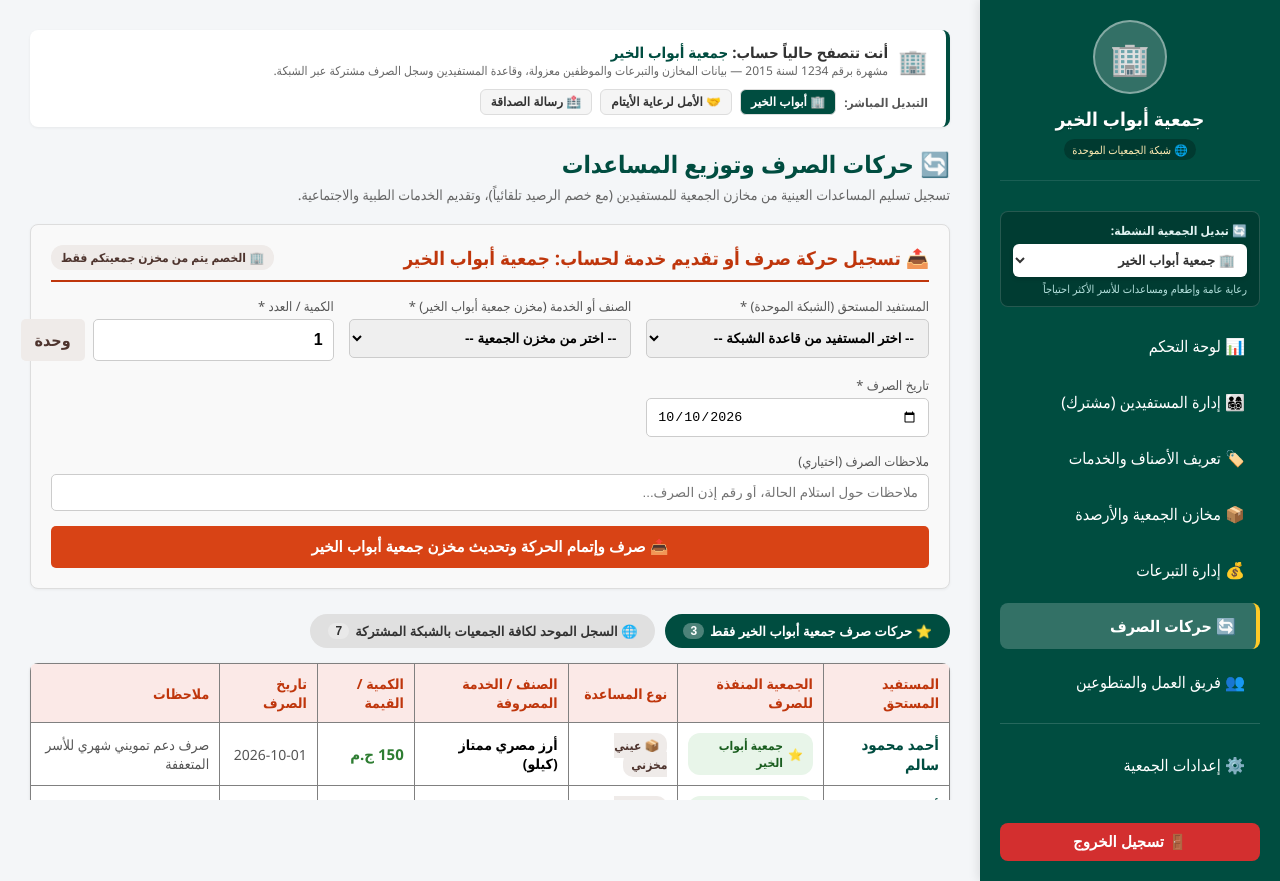
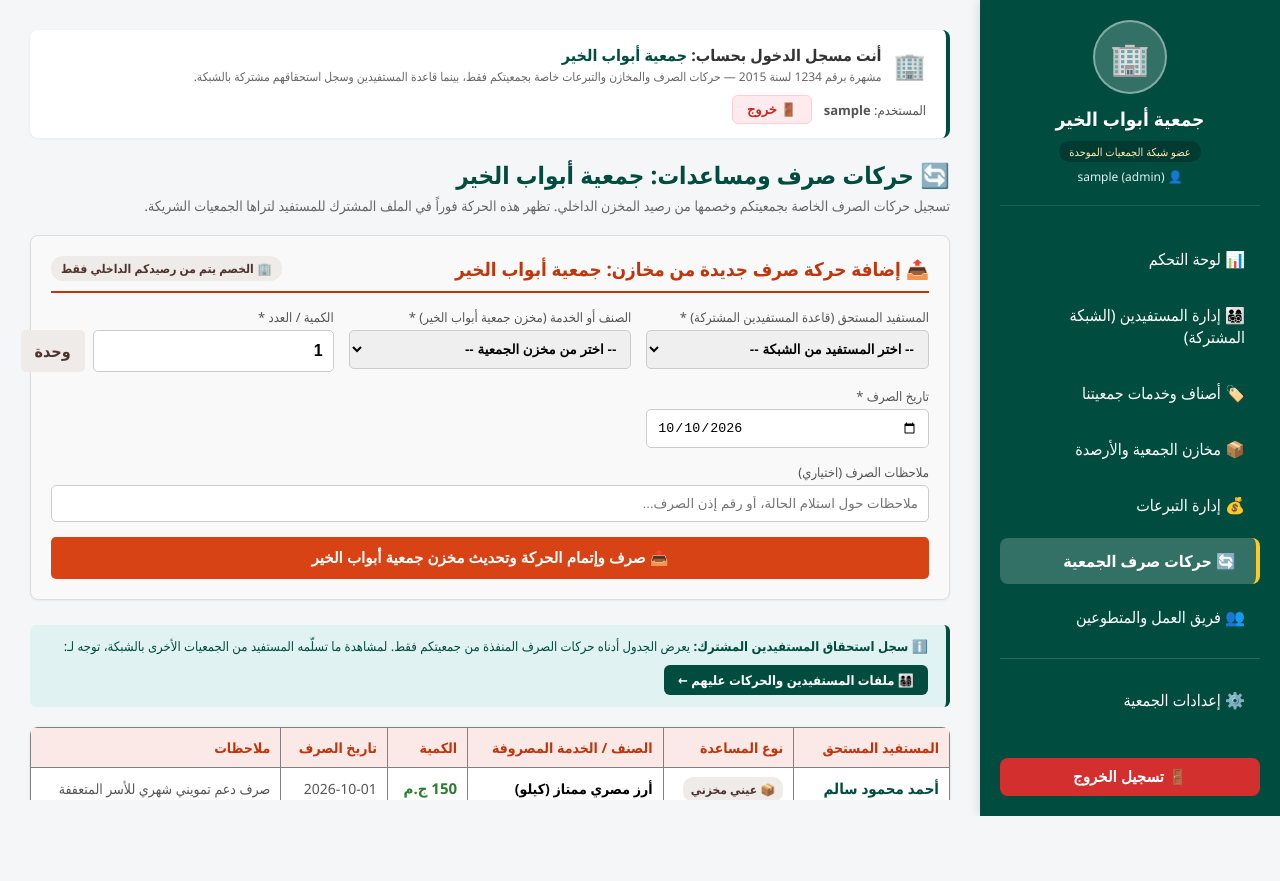
Before and after one commit to AhmedSeef/Charity, an Angular app: page /distributions in a window 1280 px wide. After the commit the page ends 816 px from the top, so only its background shows below. Built offline with nearby package versions, Linux system fonts and the light colour scheme; sample sign-in values are in the browser's storage.

Commit message:
fix: remove in-app switcher and lock charity session strictly to logged-in account, with shared beneficiaries and cross-charity aid history on beneficiary profile

```diff
--- a/src/app/app.html
+++ b/src/app/app.html
@@ -1,6 +1,6 @@
 <div dir="rtl" style="font-family: 'Segoe UI', Tahoma, Geneva, Verdana, sans-serif; margin: 0; padding: 0;" class="app-container">
 
-  <!-- Sidebar with dynamic charity color -->
+  <!-- Sidebar tied strictly to current charity -->
   <nav class="sidebar" *ngIf="auth.isLoggedIn()" [style.background-color]="activeCharity()?.color || '#004d40'">
     <div class="sidebar-header">
       <img *ngIf="logo()" [src]="logo()" alt="شعار الجمعية">
@@ -8,34 +8,21 @@
         {{ activeCharity()?.icon || '🏢' }}
       </div>
       <h2 style="margin: 0; font-size: 19px; line-height: 1.4; font-weight: bold; text-shadow: 0 1px 2px rgba(0,0,0,0.2);">{{ title() }}</h2>
-      <div style="font-size: 11px; background: rgba(0,0,0,0.25); padding: 3px 8px; border-radius: 12px; margin-top: 6px; color: #ffecb3;">
-        🌐 شبكة الجمعيات الموحدة
+      <div style="font-size: 11px; background: rgba(0,0,0,0.25); padding: 3px 10px; border-radius: 12px; margin-top: 8px; color: #ffecb3;">
+        عضو شبكة الجمعيات الموحدة
       </div>
-    </div>
-
-    <!-- مبدّل الجمعية الفوري (Multi-Tenancy Fast Switcher) -->
-    <div style="background: rgba(0,0,0,0.22); border-radius: 8px; padding: 10px 12px; margin-bottom: 16px; border: 1px solid rgba(255,255,255,0.15);">
-      <label style="display: block; font-size: 12px; color: #e0f2f1; margin-bottom: 5px; font-weight: bold;">
-        🔄 تبديل الجمعية النشطة:
-      </label>
-      <select [ngModel]="activeCharityId()" (ngModelChange)="onCharityChange($event)"
-              style="width: 100%; padding: 8px; border-radius: 6px; border: none; font-size: 13px; font-weight: bold; background: white; color: #333; cursor: pointer; outline: none; box-shadow: 0 2px 4px rgba(0,0,0,0.15);">
-        <option *ngFor="let c of charities()" [value]="c.id">
-          {{ c.icon }} {{ c.name }}
-        </option>
-      </select>
-      <div style="font-size: 11px; color: #b2dfdb; margin-top: 5px; line-height: 1.3;">
-        {{ activeCharity()?.roleDesc }}
+      <div style="font-size: 12px; color: #e0f2f1; margin-top: 6px;">
+        👤 {{ auth.getCurrentUser()?.username }} ({{ auth.getCurrentUser()?.role || 'مسؤول' }})
       </div>
     </div>
 
     <div class="nav-links">
       <a routerLink="/dashboard" routerLinkActive="active-link">📊 لوحة التحكم</a>
-      <a routerLink="/beneficiaries" routerLinkActive="active-link">👨‍👩‍👧‍👦 إدارة المستفيدين (مشترك)</a>
-      <a routerLink="/items-catalog" routerLinkActive="active-link">🏷️ تعريف الأصناف والخدمات</a>
+      <a routerLink="/beneficiaries" routerLinkActive="active-link">👨‍👩‍👧‍👦 إدارة المستفيدين (الشبكة المشتركة)</a>
+      <a routerLink="/items-catalog" routerLinkActive="active-link">🏷️ أصناف وخدمات جمعيتنا</a>
       <a routerLink="/inventory" routerLinkActive="active-link">📦 مخازن الجمعية والأرصدة</a>
       <a routerLink="/donations" routerLinkActive="active-link">💰 إدارة التبرعات</a>
-      <a routerLink="/distributions" routerLinkActive="active-link">🔄 حركات الصرف</a>
+      <a routerLink="/distributions" routerLinkActive="active-link">🔄 حركات صرف الجمعية</a>
       <a routerLink="/staff" routerLinkActive="active-link">👥 فريق العمل والمتطوعين</a>
       <hr style="border: 0; border-top: 1px solid rgba(255,255,255,0.15); width: 100%; margin: 8px 0;">
       <a routerLink="/settings" routerLinkActive="active-link">⚙️ إعدادات الجمعية</a>
@@ -50,29 +37,25 @@
   <!-- Main Content -->
   <main class="main-content" [ngStyle]="{'padding': auth.isLoggedIn() ? '30px' : '0'}">
     <!-- Top Bar Notice in Main Area -->
-    <div *ngIf="auth.isLoggedIn()" style="background: white; border-radius: 8px; padding: 12px 18px; margin-bottom: 20px; box-shadow: 0 1px 3px rgba(0,0,0,0.06); display: flex; justify-content: space-between; align-items: center; flex-wrap: wrap; gap: 10px; border-right: 4px solid;"
+    <div *ngIf="auth.isLoggedIn()" style="background: white; border-radius: 8px; padding: 14px 20px; margin-bottom: 20px; box-shadow: 0 1px 3px rgba(0,0,0,0.06); display: flex; justify-content: space-between; align-items: center; flex-wrap: wrap; gap: 10px; border-right: 4px solid;"
          [style.border-color]="activeCharity()?.color || '#004d40'">
-      <div style="display: flex; align-items: center; gap: 10px;">
-        <span style="font-size: 24px;">{{ activeCharity()?.icon || '🏢' }}</span>
+      <div style="display: flex; align-items: center; gap: 12px;">
+        <span style="font-size: 26px;">{{ activeCharity()?.icon || '🏢' }}</span>
         <div>
-          <div style="font-weight: bold; color: #333; font-size: 15px;">
-            أنت تتصفح حالياً حساب: <span [style.color]="activeCharity()?.color || '#004d40'">{{ activeCharity()?.name }}</span>
+          <div style="font-weight: bold; color: #333; font-size: 16px;">
+            أنت مسجل الدخول بحساب: <span [style.color]="activeCharity()?.color || '#004d40'">{{ activeCharity()?.name }}</span>
           </div>
-          <div style="font-size: 12px; color: #666;">
-            {{ activeCharity()?.license }} — بيانات المخازن والتبرعات والموظفين معزولة، وقاعدة المستفيدين وسجل الصرف مشتركة عبر الشبكة.
+          <div style="font-size: 12px; color: #666; margin-top: 2px;">
+            {{ activeCharity()?.license }} — حركات الصرف والمخازن والتبرعات خاصة بجمعيتكم فقط، بينما قاعدة المستفيدين وسجل استحقاقهم مشتركة بالشبكة.
           </div>
         </div>
       </div>
 
-      <div style="display: flex; align-items: center; gap: 8px; flex-wrap: wrap;">
-        <span style="font-size: 12px; color: #555; font-weight: bold;">التبديل المباشر:</span>
-        <button *ngFor="let ch of charities()"
-                [disabled]="ch.id === activeCharityId()"
-                (click)="onCharityChange(ch.id)"
-                [style.background-color]="ch.id === activeCharityId() ? ch.color : '#f5f5f5'"
-                [style.color]="ch.id === activeCharityId() ? 'white' : '#333'"
-                style="border: 1px solid #ddd; padding: 5px 10px; border-radius: 6px; cursor: pointer; font-size: 12px; font-weight: bold; transition: all 0.2s;">
-          {{ ch.icon }} {{ ch.name.replace('جمعية ', '') }}
+      <div style="display: flex; align-items: center; gap: 12px;">
+        <span style="font-size: 13px; color: #555;">المستخدم: <strong>{{ auth.getCurrentUser()?.username }}</strong></span>
+        <button (click)="auth.logout()"
+                style="background: #ffebee; color: #c62828; border: 1px solid #ffcdd2; padding: 6px 14px; border-radius: 6px; cursor: pointer; font-size: 13px; font-weight: bold; display: flex; align-items: center; gap: 5px;">
+          🚪 خروج
         </button>
       </div>
     </div>
--- a/src/app/app.ts
+++ b/src/app/app.ts
@@ -1,35 +1,35 @@
 import { Component, signal, ChangeDetectorRef, OnInit } from '@angular/core';
 import { RouterOutlet, RouterLink, RouterLinkActive } from '@angular/router';
 import { CommonModule } from '@angular/common';
-import { FormsModule } from '@angular/forms';
 import { Api } from './api';
 import { AuthService } from './auth.service';
 
 @Component({
   selector: 'app-root',
   standalone: true,
-  imports: [CommonModule, FormsModule, RouterOutlet, RouterLink, RouterLinkActive],
+  imports: [CommonModule, RouterOutlet, RouterLink, RouterLinkActive],
   templateUrl: './app.html',
   styleUrls: ['./app.css']
 })
 export class App implements OnInit {
   title = signal('جمعية أبواب الخير');
   logo = signal('');
-  charities = signal<any[]>([]);
-  activeCharityId = signal<string>('c1');
   activeCharity = signal<any>(null);
 
   constructor(public api: Api, public auth: AuthService, private cdr: ChangeDetectorRef) {}
 
   ngOnInit() {
-    this.loadCharityInfo();
+    this.initUserCharity();
   }
 
-  loadCharityInfo() {
+  initUserCharity() {
+    const user = this.auth.getCurrentUser();
+    if (user && user.charityId) {
+      this.api.setActiveCharityId(user.charityId);
+    }
+
     this.api.getCharities().subscribe((list: any[]) => {
-      this.charities.set(list);
       const activeId = this.api.getActiveCharityId();
-      this.activeCharityId.set(activeId);
       const current = list.find(c => c.id === activeId) || list[0];
       this.activeCharity.set(current);
       if (current) {
@@ -49,22 +49,4 @@ export class App implements OnInit {
       this.cdr.detectChanges();
     });
   }
-
-  onCharityChange(newId: string) {
-    if (!newId || newId === this.activeCharityId()) return;
-    this.api.setActiveCharityId(newId);
-    this.activeCharityId.set(newId);
-
-    // Update currentUser charity if logged in
-    const user = this.auth.getCurrentUser();
-    if (user) {
-      user.charityId = newId;
-      const ch = this.charities().find(c => c.id === newId);
-      if (ch) user.charityName = ch.name;
-      localStorage.setItem('currentUser', JSON.stringify(user));
-    }
-
-    // Quick reload to cleanly refresh views with the chosen charity's isolated records
-    window.location.reload();
-  }
 }
--- a/src/app/distributions/distributions.html
+++ b/src/app/distributions/distributions.html
@@ -1,8 +1,8 @@
 <div dir="rtl" style="text-align: right;">
   <div style="margin-bottom: 20px;">
-    <h2 style="color: #004d40; margin: 0;">🔄 حركات الصرف وتوزيع المساعدات</h2>
+    <h2 style="color: #004d40; margin: 0;">🔄 حركات صرف ومساعدات: {{ activeCharity?.name }}</h2>
     <p style="color: #666; margin: 5px 0 0 0; font-size: 14px;">
-      تسجيل تسليم المساعدات العينية من مخازن الجمعية للمستفيدين (مع خصم الرصيد تلقائياً)، وتقديم الخدمات الطبية والاجتماعية.
+      تسجيل حركات الصرف الخاصة بجمعيتكم وخصمها من رصيد المخزن الداخلي. تظهر هذه الحركة فوراً في الملف المشترك للمستفيد لتراها الجمعيات الشريكة.
     </p>
   </div>
 
@@ -15,14 +15,14 @@
     {{ errorMessage }}
   </div>
 
-  <!-- فورم صرف مساعدة جديدة من مخازن الجمعية الحالية -->
+  <!-- فورم صرف مساعدة جديدة -->
   <div style="background-color: #f9f9f9; padding: 20px; border-radius: 8px; margin-bottom: 25px; border: 1px solid #ddd; box-shadow: 0 1px 3px rgba(0,0,0,0.05);">
     <div style="display: flex; justify-content: space-between; align-items: center; border-bottom: 2px solid #bf360c; padding-bottom: 10px; margin-bottom: 15px; flex-wrap: wrap; gap: 10px;">
       <h3 style="margin: 0; color: #bf360c;">
-        📤 تسجيل حركة صرف أو تقديم خدمة لحساب: <strong>{{ activeCharity?.name }}</strong>
+        📤 إضافة حركة صرف جديدة من مخازن: <strong>{{ activeCharity?.name }}</strong>
       </h3>
       <span style="background: #efebe9; color: #4e342e; padding: 4px 10px; border-radius: 12px; font-size: 12px; font-weight: bold;">
-        🏢 الخصم يتم من مخزن جمعيتكم فقط
+        🏢 الخصم يتم من رصيدكم الداخلي فقط
       </span>
     </div>
 
@@ -30,10 +30,10 @@
       <div style="display: grid; grid-template-columns: repeat(auto-fit, minmax(240px, 1fr)); gap: 15px; margin-bottom: 15px;">
         <!-- اختيار المستفيد (مشترك من الشبكة الموحدة) -->
         <div>
-          <label style="font-size: 13px; color: #555; display: block; margin-bottom: 4px;">المستفيد المستحق (الشبكة الموحدة) *</label>
+          <label style="font-size: 13px; color: #555; display: block; margin-bottom: 4px;">المستفيد المستحق (قاعدة المستفيدين المشتركة) *</label>
           <select [(ngModel)]="newDist.beneficiaryId" name="beneficiaryId" required
                   style="width: 100%; padding: 10px; border-radius: 5px; border: 1px solid #ccc; box-sizing: border-box; font-weight: bold;">
-            <option value="" disabled selected>-- اختر المستفيد من قاعدة الشبكة --</option>
+            <option value="" disabled selected>-- اختر المستفيد من الشبكة --</option>
             <option *ngFor="let b of beneficiaries" [value]="b.id">
               {{ b.name }} ({{ b.category }} - {{ b.nationalId }})
             </option>
@@ -109,35 +109,25 @@
     </form>
   </div>
 
-  <!-- شريط التبديل بين حركات الجمعية وسجل الشبكة الموحد -->
-  <div style="display: flex; gap: 10px; margin-bottom: 15px; flex-wrap: wrap;">
-    <button type="button" (click)="setScope('my_charity')"
-            [style.background-color]="viewScope === 'my_charity' ? '#004d40' : '#e0e0e0'"
-            [style.color]="viewScope === 'my_charity' ? 'white' : '#333'"
-            style="padding: 9px 18px; border: none; border-radius: 20px; cursor: pointer; font-weight: bold; font-size: 13px; display: flex; align-items: center; gap: 6px;">
-      <span>⭐ حركات صرف {{ activeCharity?.name }} فقط</span>
-      <span style="background: rgba(255,255,255,0.3); padding: 1px 7px; border-radius: 10px; font-size: 12px;">{{ distributions.length }}</span>
-    </button>
-
-    <button type="button" (click)="setScope('all_network')"
-            [style.background-color]="viewScope === 'all_network' ? '#1565c0' : '#e0e0e0'"
-            [style.color]="viewScope === 'all_network' ? 'white' : '#333'"
-            style="padding: 9px 18px; border: none; border-radius: 20px; cursor: pointer; font-weight: bold; font-size: 13px; display: flex; align-items: center; gap: 6px;">
-      <span>🌐 السجل الموحد لكافة الجمعيات بالشبكة المشتركة</span>
-      <span style="background: rgba(255,255,255,0.3); padding: 1px 7px; border-radius: 10px; font-size: 12px;">{{ allNetworkDistributions.length }}</span>
-    </button>
+  <!-- كارت التوجيه لسجل المستفيدين المشترك -->
+  <div style="background-color: #e0f2f1; border-right: 4px solid #004d40; border-radius: 6px; padding: 12px 18px; margin-bottom: 20px; display: flex; justify-content: space-between; align-items: center; flex-wrap: wrap; gap: 10px;">
+    <div style="font-size: 13px; color: #004d40;">
+      ℹ️ <strong>سجل استحقاق المستفيدين المشترك:</strong> يعرض الجدول أدناه حركات الصرف المنفذة من جمعيتكم فقط. لمشاهدة ما تسلّمه المستفيد من الجمعيات الأخرى بالشبكة، توجه لـ:
+    </div>
+    <a routerLink="/beneficiaries" style="background-color: #004d40; color: white; text-decoration: none; padding: 6px 14px; border-radius: 6px; font-size: 13px; font-weight: bold;">
+      👨‍👩‍👧‍👦 ملفات المستفيدين والحركات عليهم ←
+    </a>
   </div>
 
-  <!-- جدول حركات الصرف والتوزيع -->
+  <!-- جدول حركات الصرف الخاصة بالجمعية -->
   <div style="overflow-x: auto; width: 100%; border-radius: 8px; box-shadow: 0 1px 3px rgba(0,0,0,0.1);">
     <table border="1" cellpadding="10" cellspacing="0" style="width: 100%; border-collapse: collapse; background-color: white; font-size: 14px;">
       <thead>
         <tr style="background-color: #fbe9e7; color: #bf360c;">
           <th>المستفيد المستحق</th>
-          <th>الجمعية المنفذة للصرف</th>
           <th>نوع المساعدة</th>
           <th>الصنف / الخدمة المصروفة</th>
-          <th>الكمية / القيمة</th>
+          <th>الكمية</th>
           <th>تاريخ الصرف</th>
           <th>ملاحظات</th>
         </tr>
@@ -146,15 +136,6 @@
         <tr *ngFor="let d of paginatedDistributions">
           <td>
             <strong style="color: #004d40; font-size: 15px;">{{ getBenName(d.beneficiaryId) }}</strong>
-          </td>
-
-          <td>
-            <span [style.background-color]="d.charityId === activeCharity?.id ? '#e8f5e9' : '#e1f5fe'"
-                  [style.color]="d.charityId === activeCharity?.id ? '#1b5e20' : '#0277bd'"
-                  style="padding: 4px 10px; border-radius: 12px; font-size: 12px; font-weight: bold; display: inline-flex; align-items: center; gap: 5px;">
-              <span>{{ d.charityId === activeCharity?.id ? '⭐' : '🏢' }}</span>
-              <span>{{ d.charityName || 'جمعية شقيقة' }}</span>
-            </span>
           </td>
 
           <td>
@@ -188,9 +169,9 @@
           <td style="color: #555;">{{ d.notes || '—' }}</td>
         </tr>
 
-        <tr *ngIf="displayedDistributions.length === 0">
-          <td colspan="7" style="text-align: center; padding: 25px; color: #888;">
-            لا توجد حركات صرف مسجلة في هذا النطاق.
+        <tr *ngIf="distributions.length === 0">
+          <td colspan="6" style="text-align: center; padding: 25px; color: #888;">
+            لا توجد حركات صرف مسجلة لجمعيتكم حتى الآن.
           </td>
         </tr>
       </tbody>
@@ -198,7 +179,7 @@
   </div>
 
   <app-pagination
-    [totalItems]="displayedDistributions.length"
+    [totalItems]="distributions.length"
     [pageSize]="pageSize"
     [currentPage]="currentPage"
     (pageChange)="currentPage = $event"
--- a/src/app/distributions/distributions.ts
+++ b/src/app/distributions/distributions.ts
@@ -1,36 +1,29 @@
 import { Component, ChangeDetectorRef, OnInit } from '@angular/core';
 import { CommonModule } from '@angular/common';
 import { FormsModule } from '@angular/forms';
+import { RouterModule } from '@angular/router';
 import { Api } from '../api';
 import { PaginationComponent } from '../pagination/pagination';
 
 @Component({
   selector: 'app-distributions',
   standalone: true,
-  imports: [CommonModule, FormsModule, PaginationComponent],
+  imports: [CommonModule, FormsModule, RouterModule, PaginationComponent],
   templateUrl: './distributions.html',
   styleUrls: ['./distributions.css']
 })
 export class DistributionsComponent implements OnInit {
   distributions: any[] = [];
-  allNetworkDistributions: any[] = [];
   beneficiaries: any[] = [];
   inventory: any[] = [];
-  allInventory: any[] = [];
-
-  viewScope: 'my_charity' | 'all_network' = 'my_charity';
   activeCharity: any = null;
 
   currentPage: number = 1;
   pageSize: number = 5;
 
-  get displayedDistributions(): any[] {
-    return this.viewScope === 'my_charity' ? this.distributions : this.allNetworkDistributions;
-  }
-
   get paginatedDistributions(): any[] {
     const start = (this.currentPage - 1) * this.pageSize;
-    return this.displayedDistributions.slice(start, start + this.pageSize);
+    return this.distributions.slice(start, start + this.pageSize);
   }
 
   newDist: any = {
@@ -54,41 +47,23 @@ export class DistributionsComponent implements OnInit {
   loadData() {
     this.activeCharity = this.api.getActiveCharity();
 
-    // 1. Current charity distributions (isolated for internal inventory auditing)
+    // 1. Current charity distributions (isolated to this charity)
     this.api.getDistributions(true).subscribe((data: any) => {
       this.distributions = data;
       this.cdr.detectChanges();
     });
 
-    // 2. All network distributions (cross-charity view)
-    this.api.getAllDistributions().subscribe((data: any) => {
-      this.allNetworkDistributions = data;
-      this.cdr.detectChanges();
-    });
-
-    // 3. Shared Beneficiaries
+    // 2. Shared Beneficiaries (from the shared network)
     this.api.getBeneficiaries().subscribe((data: any) => {
       this.beneficiaries = data;
       this.cdr.detectChanges();
     });
 
-    // 4. Current charity inventory (isolated stock)
+    // 3. Current charity inventory (isolated stock)
     this.api.getInventory().subscribe((data: any) => {
       this.inventory = data;
       this.cdr.detectChanges();
     });
-
-    // 5. All inventory for resolving names in all-network view
-    this.api.getAllInventory().subscribe((data: any) => {
-      this.allInventory = data;
-      this.cdr.detectChanges();
-    });
-  }
-
-  setScope(scope: 'my_charity' | 'all_network') {
-    this.viewScope = scope;
-    this.currentPage = 1;
-    this.cdr.detectChanges();
   }
 
   get selectedItem(): any {
@@ -109,8 +84,7 @@ export class DistributionsComponent implements OnInit {
   }
 
   getItem(id: string) {
-    return (this.allInventory || []).find(x => String(x.id) === String(id)) ||
-           (this.inventory || []).find(x => String(x.id) === String(id));
+    return this.inventory.find(x => String(x.id) === String(id));
   }
 
   getItemName(d: any) {
@@ -126,7 +100,7 @@ export class DistributionsComponent implements OnInit {
     this.successMessage = '';
 
     if (!this.newDist.beneficiaryId || !this.newDist.inventoryId || !this.newDist.quantity) {
-      this.errorMessage = 'يرجى اختيار المستفيد، والصنف أو الخدمة من مخزن الجمعية، وتحديد الكمية.';
+      this.errorMessage = 'يرجى اختيار المستفيد، والصنف أو الخدمة، وتحديد الكمية.';
       return;
     }
 
@@ -141,9 +115,9 @@ export class DistributionsComponent implements OnInit {
 
     this.api.addDistribution(payload).subscribe(() => {
       if (item && item.kind === 'صنف ملموس') {
-        this.successMessage = `✅ تم تسجيل حركة الصرف لحساب (${this.activeCharity?.name})، وخصم (${payload.quantity} ${item.unit}) من رصيد المخزن الداخلي بنجاح!`;
+        this.successMessage = `✅ تم تسجيل حركة الصرف بنجاح لحساب (${this.activeCharity?.name})، وخصم (${payload.quantity} ${item.unit}) من رصيد المخزن!`;
       } else {
-        this.successMessage = `✅ تم تقديم الخدمة باسم (${this.activeCharity?.name}) وتوثيقها في ملف المستفيد بنجاح!`;
+        this.successMessage = `✅ تم توثيق تقديم الخدمة بنجاح في ملف المستفيد بالشبكة الموحدة!`;
       }
 
       this.loadData();
```
